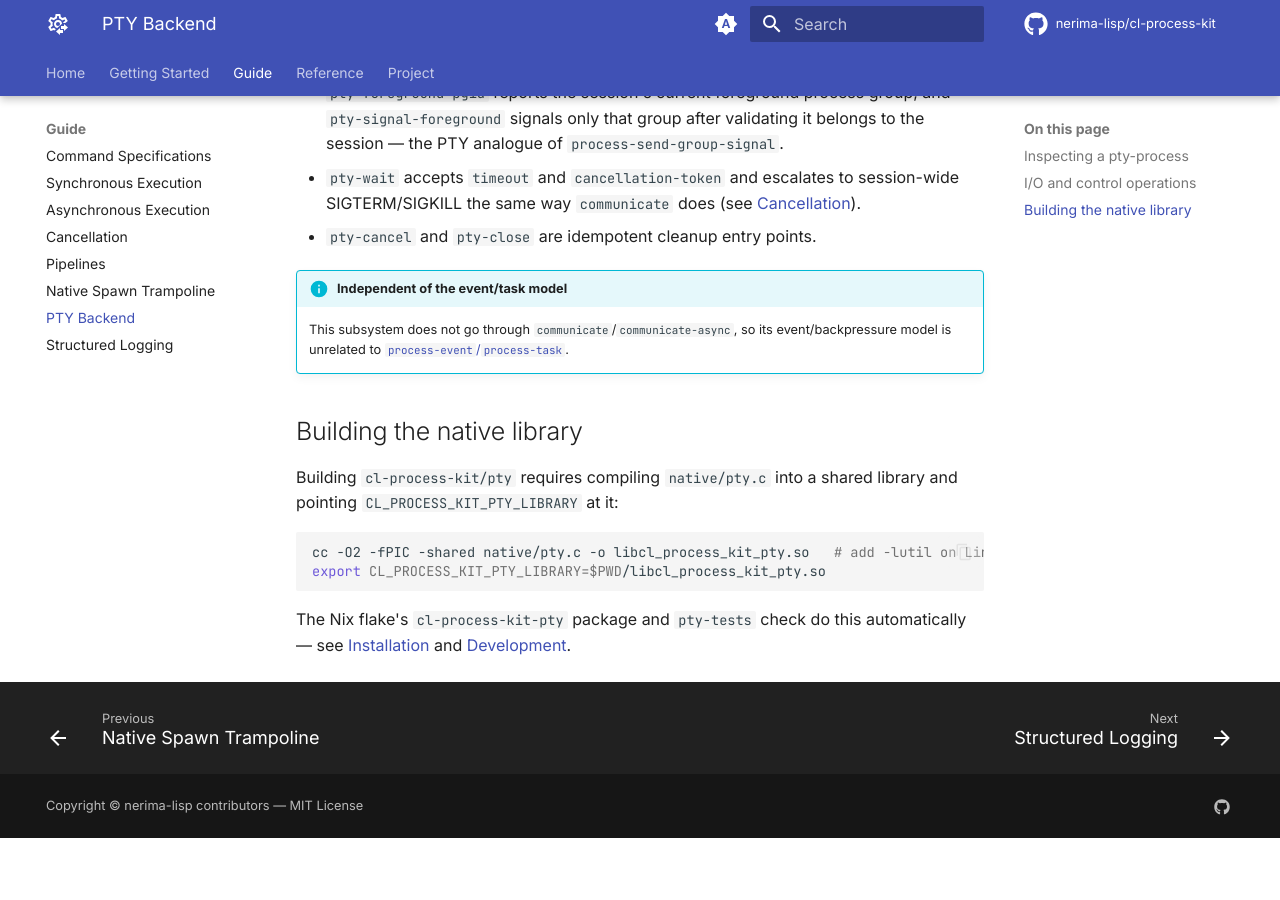
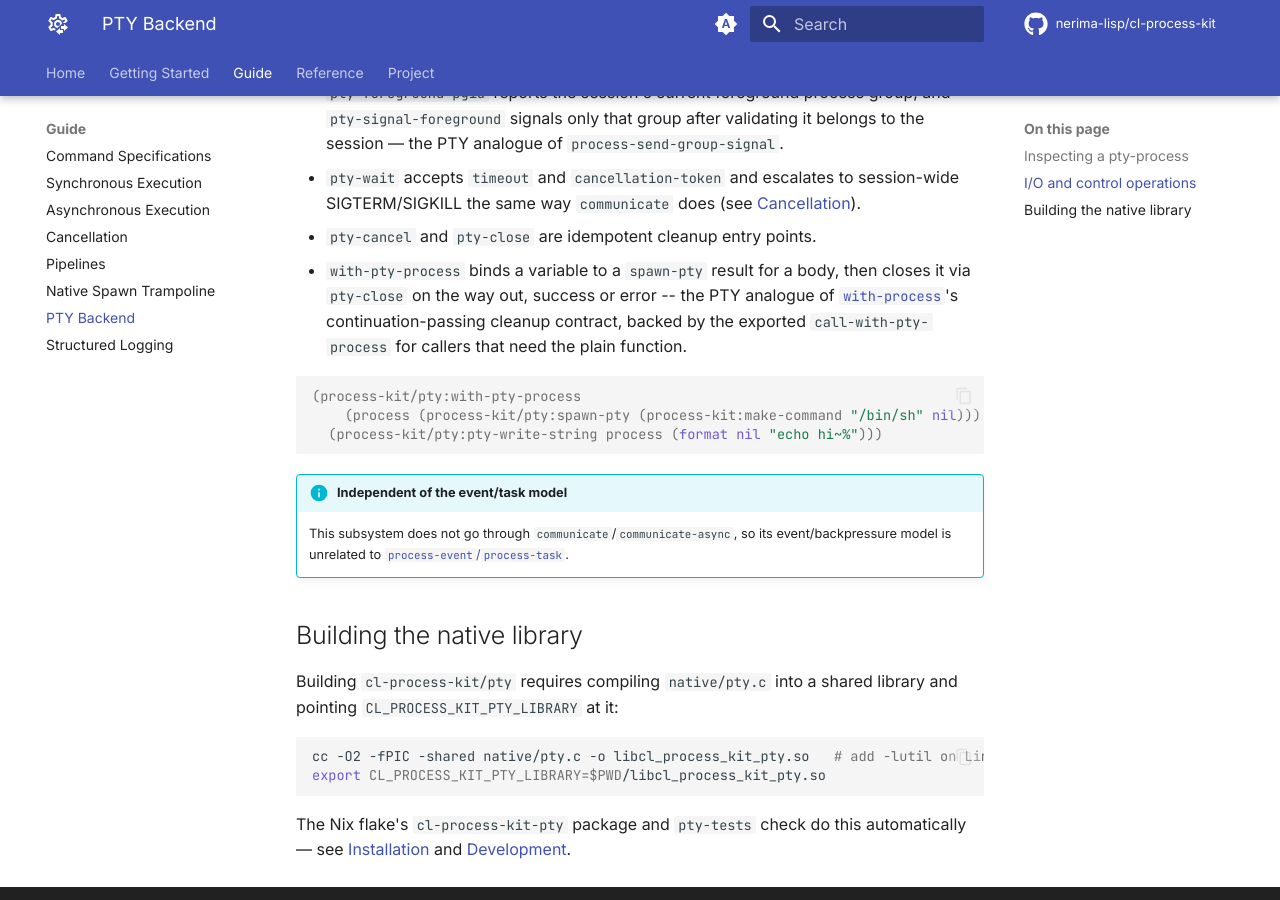
Before and after one commit to nerima-lisp/cl-process-kit, an MkDocs documentation site: the page built from docs/src/guide/pty.md, in a window 1280 px wide and 900 px high, scrolled down 998 px. Built offline with MkDocs 1.6.1 and Material for MkDocs 9.7.7, drawn with Linux system fonts in a browser that asks for light colours; comment, search, counter and statistics services are not loaded; before the commit the page ends 1836 px from its top, so only the background shows below that.

Commit message:
feat(pty): add with-pty-process/call-with-pty-process
The main library's process-handle side has had CALL-WITH-PROCESS (a
continuation-passing resource-management core, src/process-group.lisp)
plus WITH-PROCESS as thin syntax over it since early in this project's
history. The PTY subsystem never got the equivalent: all 6 of
t/pty-test.lisp's cases hand-rolled the identical
(let ((process (spawn-pty ...))) (unwind-protect BODY (pty-close
process))) shape instead.

Added call-with-pty-process/with-pty-process (src/pty.lisp, exported
from process-kit/pty) mirroring the existing idiom exactly -- same
naming convention, same continuation-passing core plus thin macro
split -- and converted all 6 test cases to use it, removing the
repeated unwind-protect boilerplate. Documented in
docs/src/guide/pty.md alongside the other PTY operations, cross-
referencing WITH-PROCESS's own section.

Verified with a full `nix flake check` (180/180 + 6/6 PTY, docs build
clean, zero errors).

````diff
--- a/docs/src/guide/pty.md
+++ b/docs/src/guide/pty.md
@@ -46,6 +46,17 @@ returns the same result directly); it is `nil` beforehand.
   session-wide SIGTERM/SIGKILL the same way `communicate` does (see
   [Cancellation](cancellation.md)).
 - `pty-cancel` and `pty-close` are idempotent cleanup entry points.
+- `with-pty-process` binds a variable to a `spawn-pty` result for a body,
+  then closes it via `pty-close` on the way out, success or error --
+  the PTY analogue of [`with-process`](async.md#spawning-a-handle)'s
+  continuation-passing cleanup contract, backed by the exported
+  `call-with-pty-process` for callers that need the plain function.
+
+```lisp
+(process-kit/pty:with-pty-process
+    (process (process-kit/pty:spawn-pty (process-kit:make-command "/bin/sh" nil)))
+  (process-kit/pty:pty-write-string process (format nil "echo hi~%")))
+```
 
 !!! info "Independent of the event/task model"
 
````
Also changed, not shown: CHANGELOG.md, 3 other files.
